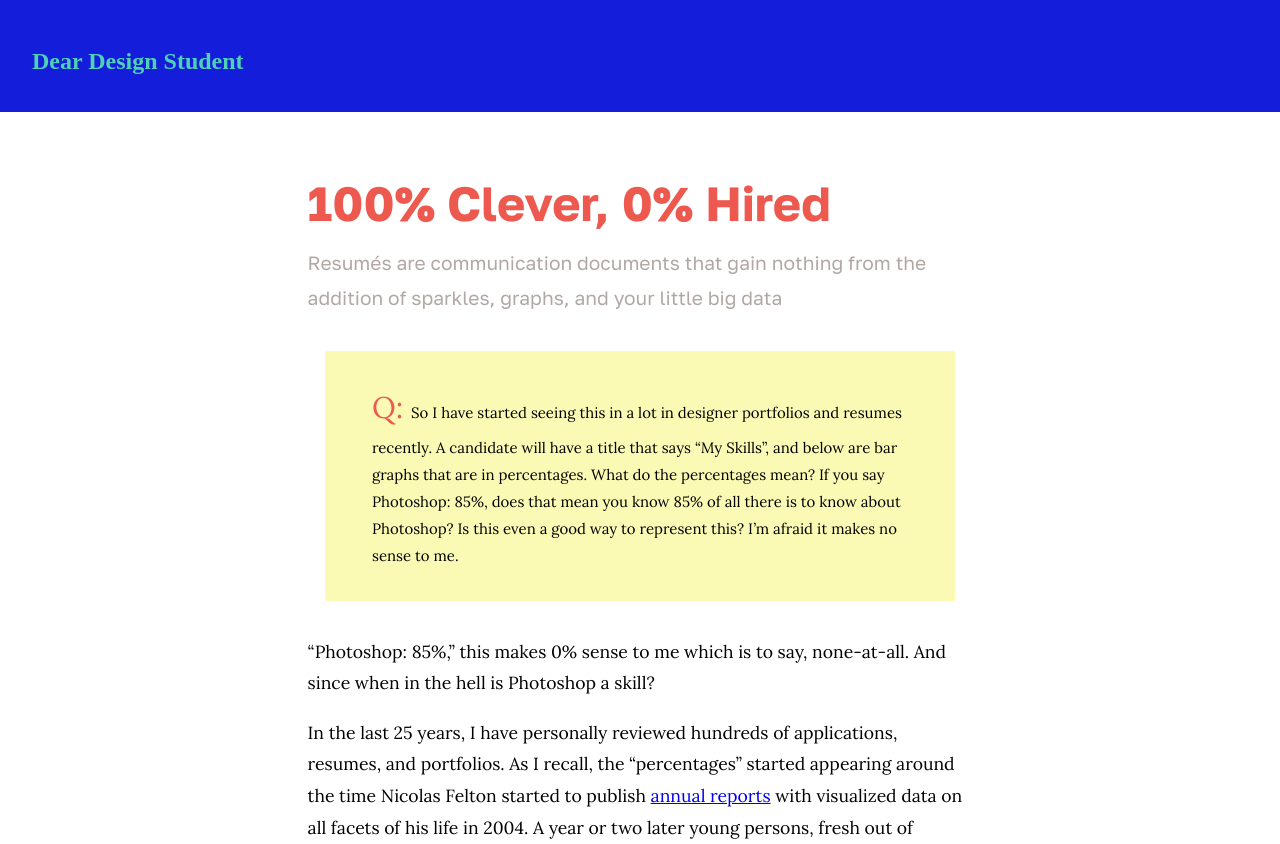
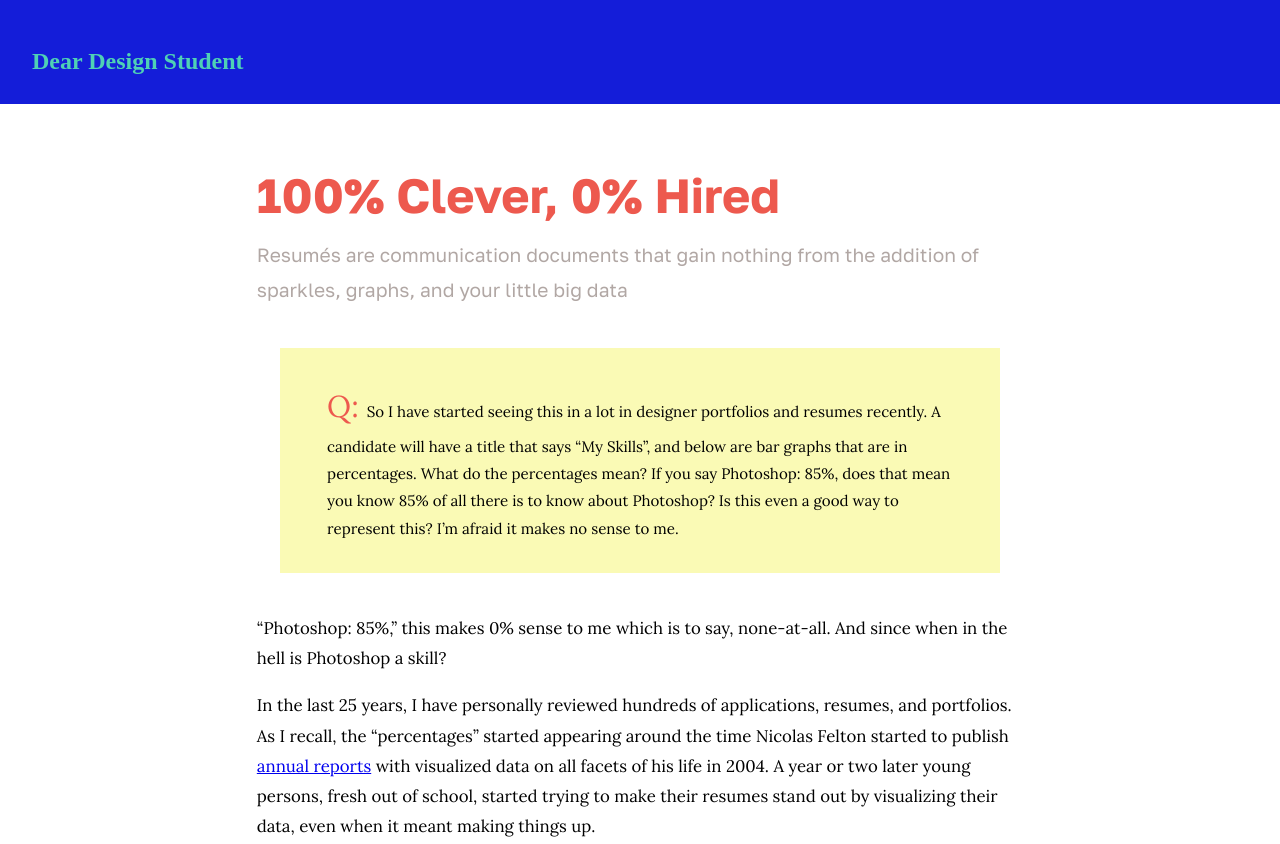
Before and after one commit to nmak00/hw-blog-design-spring-2023, a plain HTML site: page index.html in a window 1280 px wide. Shown: the top 844 px of the page. Drawn offline with Linux system fonts and the light colour scheme; a web font is replaced by a local one.

Commit message:
resizing of fonts

```diff
--- a/styles/styles.css
+++ b/styles/styles.css
@@ -16,16 +16,16 @@ header
   background-color:#141dd9;
   display:block;
   width: 100%;
-  height:7rem;
+  height:6.5rem;
 }
 
 article
 {
-	max-width: 700px;
+	max-width: 800px;
 	margin-left: auto;
 	margin-right: auto;
   margin-top: 3rem;
-  font-size: 110%;
+  font-size: 105%;
   font-family:'Lora';
 
   line-height: 1.8;
@@ -40,7 +40,7 @@ blockquote
   margin: 5%;
   background:#FAFAB5;
   padding: 1rem 2rem;
-  font-size: 85%;
+  font-size: 90%;
 }
 
 dl
```
